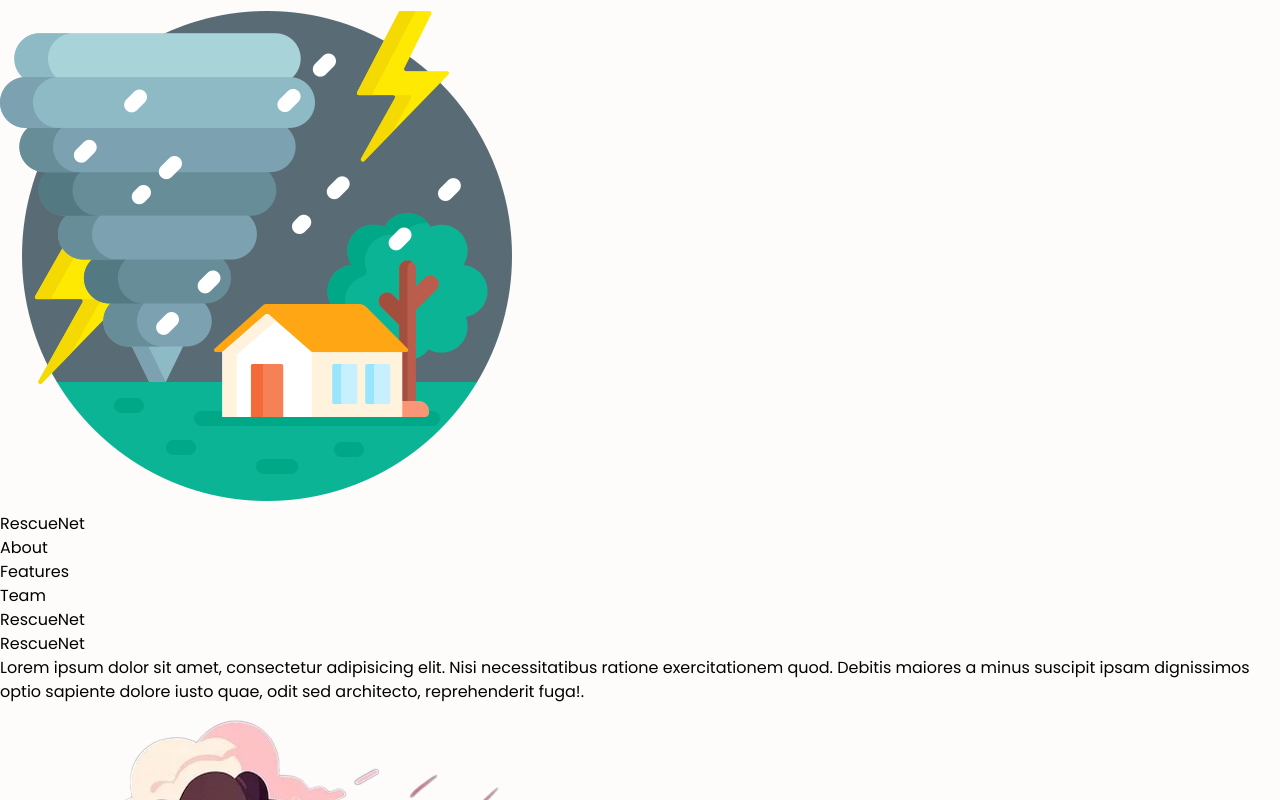
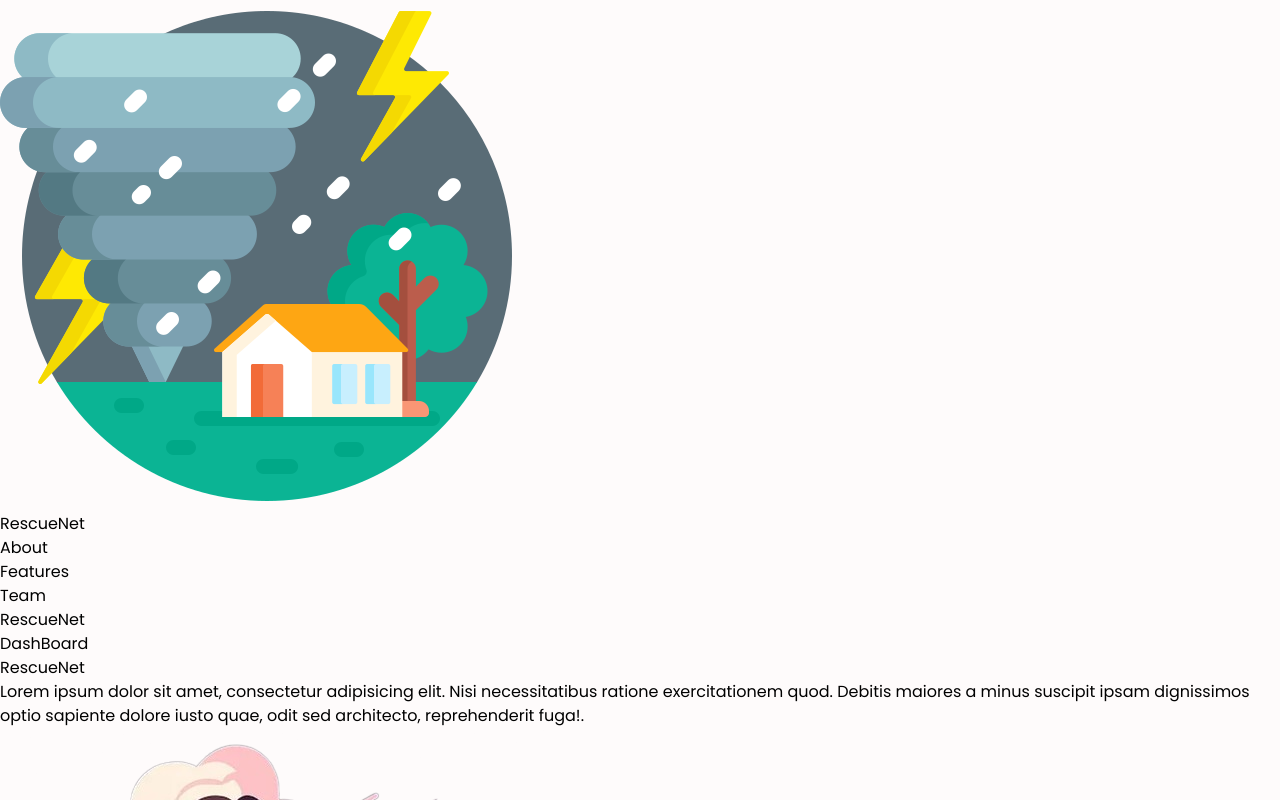
Before and after one commit to mridul891/FinalYearProjects, a React (Vite) app: page / in a window 1280 px wide. Shown: the top 800 px of the page. Built offline with nearby package versions, Linux system fonts and the light colour scheme.

Commit message:
Minor Changes in the Frontend

```diff
--- a/src/Components/Navbar.jsx
+++ b/src/Components/Navbar.jsx
@@ -17,9 +17,9 @@ const Navbar = () => {
             </li>
             <li>
               <a href="#team">Team</a>
-
             </li>
             <li>RescueNet</li>
+            <li>DashBoard</li>
           </ul>
         </div>
       </div>
```
